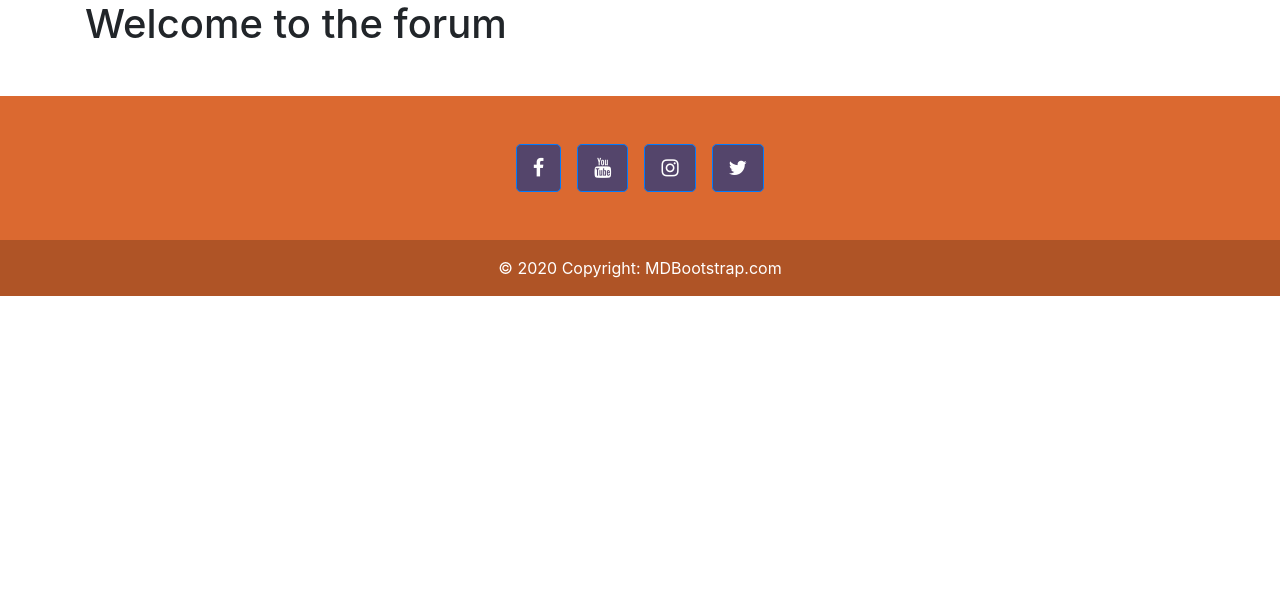
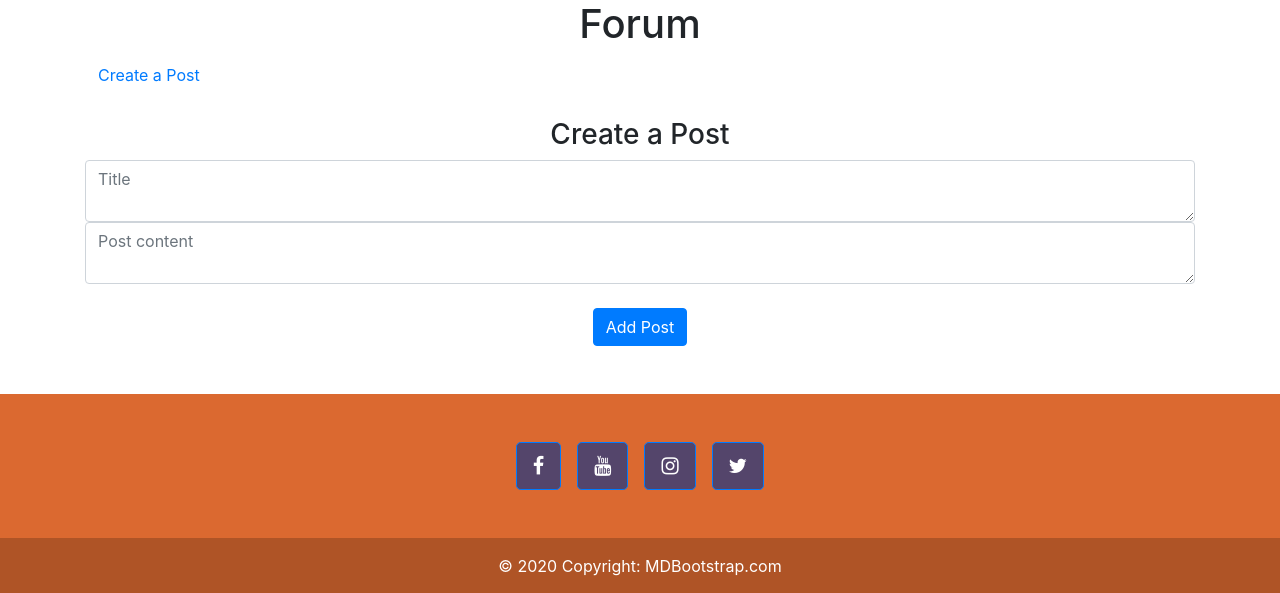
Before and after one commit to RyeGeorge/CS203-Investigative-Studio-1, a Flask app: page /forum in a window 1280 px wide. Shown: the part 56-649 px from the top of the page. Run offline with Flask 3, Linux system fonts and the light colour scheme; the visitor is signed in with stand-in values (Sample User, id 1); data that the repository does not hold is empty; some libraries are stand-ins or nearby versions.

Commit message:
modified:   website/__init__.py 	modified:   website/models.py 	modified:   website/templates/base.html 	modified:   website/templates/forum.html 	modified:   website/templates/game.html 	modified:   website/templates/login.html 	modified:   website/views.py commit

```diff
--- a/website/__init__.py
+++ b/website/__init__.py
@@ -20,7 +20,7 @@ def create_app():
     app.register_blueprint(views, url_prefix='/')
     app.register_blueprint(auth, url_prefix='/')
 
-    from .models import User, Note
+    from .models import User, Note, Post, Comment
 
     with app.app_context():
         db.create_all()
@@ -35,7 +35,6 @@ def create_app():
 
     return app
 
-
 def create_database(app):
     if not path.exists('website/' + DB_NAME):
         db.create_all(app=app)
--- a/website/templates/base.html
+++ b/website/templates/base.html
@@ -70,9 +70,7 @@
 
     <div class="container">{% block content %} {% endblock %}</div> <!--Block for main page content-->
 
-
     <div class="my-5">
-
       <footer class="text-center text-lg-start" style="background-color: #db6930;">
         <div class="container d-flex justify-content-center py-5">
           <button onclick="location.href='http://www.facebook.com'" type="button" class="btn btn-primary btn-lg btn-floating mx-2" style="background-color: #54456b;">
@@ -96,9 +94,7 @@
         </div>
         <!-- Copyright -->
       </footer>
-
     </div>
-
 
     <!-- jQuery first, then Popper.js, then Bootstrap JS -->
     <script
--- a/website/templates/forum.html
+++ b/website/templates/forum.html
@@ -1,7 +1,62 @@
-{% extends 'base.html' %}
+{% extends 'base.html' %}  {% block title %}Forum{% endblock %}
 
 {% block content %}
+ <body>
+  <h1 align="center">Forum</h1>
+  <button id="scrollButton" class="btn btn-link">Create a Post</button>
+  <ul class="list-group list-group-flush" id="posts">
+    {% for post in user.posts %}
+    <li class="list-group-item ">
+      <h5>{{ post.title }}</h5>
+      <small>{{ post.created }}</small>
+    </li>
+    <li class="list-group-item">
+      {{ post.content }}
+    </li>
+    <div align="center">
+      <button id="toggleButton" class="btn btn-secondary">Comment</button>
+      <div id="textAreaContainer" style="display: none;">
+        <div class="row">
+            <div class="col-md-3"></div>
+            <div class="col-md-6">
+              <form method="POST">
+                <textarea name="comment" id="comment" rows="3" class="form-control"></textarea>
+                <button type="submit" name="submit_button" value="comment_btn" class="btn-sm">Submit</button>
+              </form>
+            </div>
+        </div>
+      </div>
+    </div>
+    <br />
+    {% endfor %}
+  </ul>
+  <br />
+  <h3 id="targetHeading" align="center">Create a Post</h3>
+  <form method="POST">
+    <textarea placeholder="Title" name="title" id="title" class="form-control"></textarea>
+    <textarea placeholder="Post content" name="post" id="post" class="form-control"></textarea>
+    <br />
+    <div align="center">
+      <button type="submit" name="submit_button" value="post_btn" class="btn btn-primary">Add Post</button>
+    </div>
+  </form>
 
-  <h1> Welcome to the forum </h1>
+  <script>
+  //function to toggle the text area for 'Comment'- on and off
+    $(document).ready(function() {
+      $('#toggleButton').click(function() {
+        $('#textAreaContainer').toggle();
+      });
+    });
+  </script>
 
+  <script>
+    //function to scroll to heading on button click
+    document.getElementById("scrollButton").addEventListener("click", function() {
+      var targetHeading = document.getElementById("targetHeading");
+      targetHeading.scrollIntoView({ behavior: "smooth" });
+    });
+  </script>
+
+</body>
 {% endblock %}
--- a/website/views.py
+++ b/website/views.py
@@ -1,17 +1,16 @@
-from flask import Blueprint, render_template, request, flash, jsonify
+from flask import Blueprint, render_template, request, flash, jsonify, session
 from flask_login import login_required, current_user
-from .models import Note
+from .models import Note, Post, Comment
 from . import db
 import json
 
 views = Blueprint('views', __name__)
 
-
 @views.route('/', methods=['GET', 'POST'])
 @login_required
 def home():
     if request.method == 'POST':
-        note = request.form.get('note')#Gets the note from the HTML
+        note = request.form.get('note')
 
         if len(note) < 1:
             flash('Note is too short!', category='error')
@@ -22,6 +21,7 @@ def home():
             flash('Note added!', category='success')
 
     return render_template("home.html", user=current_user)
+
 
 
 @views.route('/delete-note', methods=['POST'])
@@ -37,5 +37,37 @@ def delete_note():
     return jsonify({})
 
 @views.route('/forum', methods=['GET', 'POST'])
+@login_required
 def forum():
+    if request.method == 'POST':
+        submit_button = request.form.get('submit_button')
+
+        if submit_button == 'post_btn':
+            post = request.form.get('post')
+            title = request.form.get('title')
+
+            if len(post) < 1:
+                flash('Post is too short!', category='error')
+            else:
+                new_post = Post(content=post, title=title, user_id=current_user.id)  #providing the schema for the post
+                db.session.add(new_post) #adding the post to the database
+                db.session.commit()
+                flash('Post added!', category='success')
+
+        elif submit_button == 'comment_btn':
+            comment = request.form.get('comment')
+
+            if len(comment) < 1:
+                flash('Comment is too short!', category='error')
+            else:
+                new_comment = Comment(content=comment, user_id=current_user.id)  #providing the schema for the post
+                db.session.add(new_comment) #adding the comment to the database
+                db.session.commit()
+                flash('Comment added!', category='success')
+
     return render_template('forum.html', user=current_user)
+
+@views.route('/game', methods=['GET', 'POST'])
+@login_required
+def game():
+    return render_template('game.html', user=current_user)
```
Also changed, not shown: website/models.py (+16 -2 lines), website/templates/game.html (+7 -0 lines), website/templates/login.html (+9 -9 lines).
